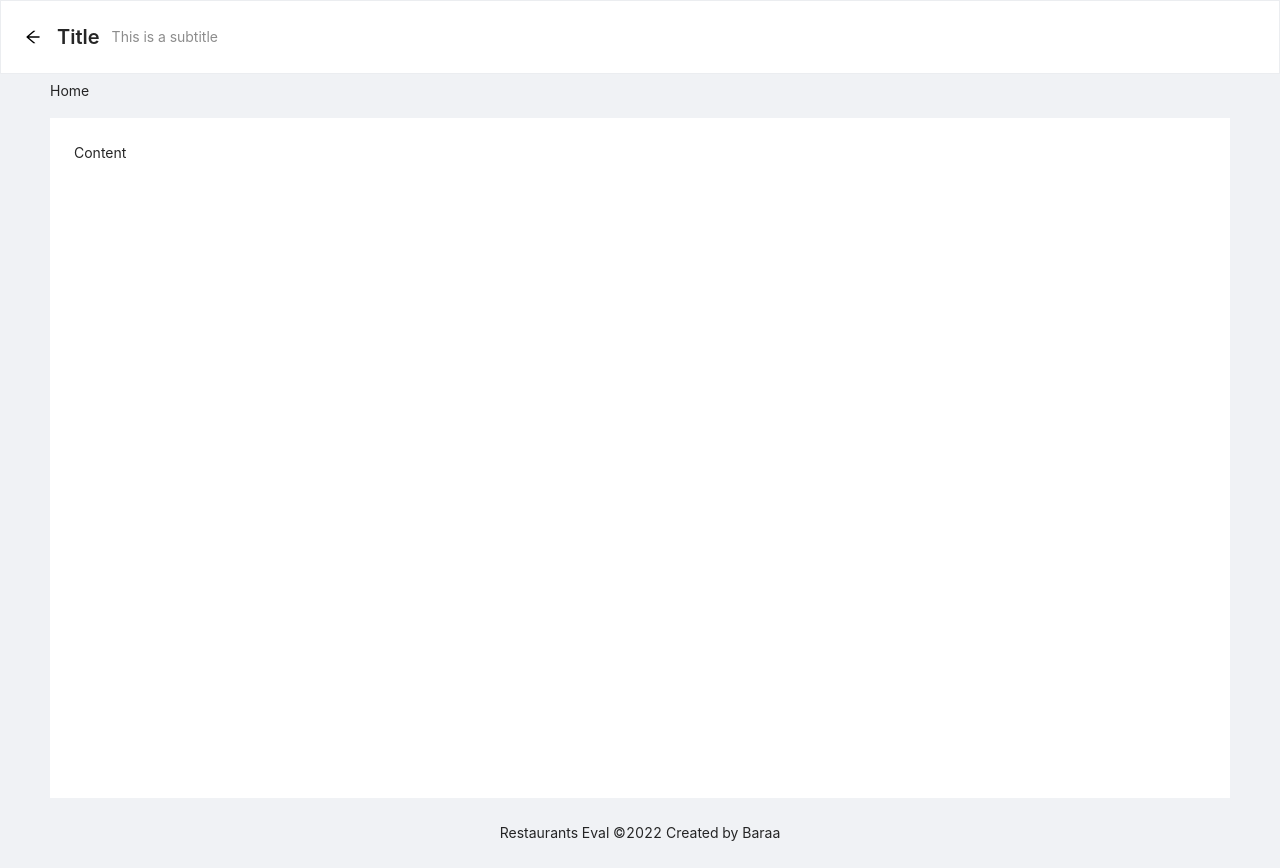
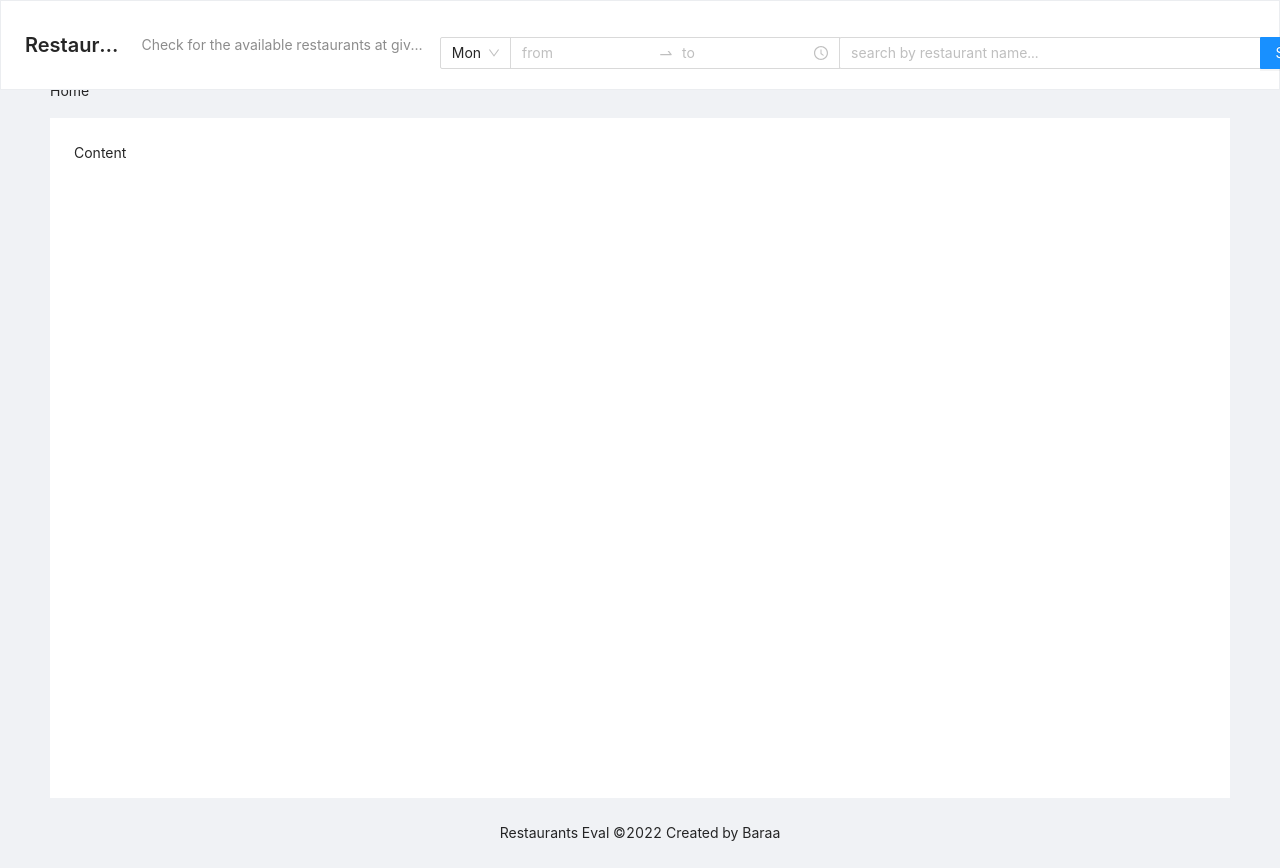
Before and after one commit to BaraaSoft/restaurant-ui, a React (Create React App) app: page / in a window 1280 px wide. Built offline with nearby package versions, Linux system fonts and the light colour scheme.

Commit message:
adding search input and time filter component

```diff
--- a/src/components/Header.tsx
+++ b/src/components/Header.tsx
@@ -1,14 +1,55 @@
 import React from 'react';
-import { PageHeader } from 'antd';
+import { PageHeader,Input,Select,TimePicker} from 'antd';
+
+const {Search} = Input;
+const { Option } = Select;
 
 
+const options = [
+    {value: 'Mon', label: 'Mon'},
+    {value: 'Tue', label: 'Tue'},
+    {value: 'Wed', label: 'Wed'},
+    {value: 'Thu', label: 'Thu'},
+    {value: 'Fri', label: 'Fri'},
+    {value: 'Sat', label: 'Sat'},
+    {value: 'Sun', label: 'Sun'},
+]
+
+const renderOptions = (options:any[])=>{
+    return options.map(opt=>{
+        return (<Option value={opt.value}>{opt.value}</Option>)
+    })
+}
+
 const Header = (props:any):JSX.Element=>{
+    const onSearch = (e:any)=>{
+
+    }
     return (
           <PageHeader
                 className="site-page-header"
-                onBack={() => null}
-                title="Title"
-                subTitle="This is a subtitle"/>
+                title="Restaurants"
+                subTitle="Check for the available restaurants at given time"
+                 extra={[
+                      <Input.Group compact>
+
+                        <Select defaultValue="Mon">
+                            {renderOptions(options)}
+                         </Select>
+                          <TimePicker.RangePicker
+                            placeholder={["from","to"]}
+                          />
+                          <Search
+                            style={{width:500}}
+                            size="middle"
+                            placeholder="search by restaurant name..."
+                            allowClear
+                            enterButton="Search"
+                            onSearch={onSearch}/>
+
+                      </Input.Group>
+
+                 ]}/>
     );
 }
 
--- a/src/index.tsx
+++ b/src/index.tsx
@@ -1,7 +1,9 @@
 import React from 'react';
 import ReactDOM from 'react-dom';
 import App from './App';
-import 'antd/dist/antd.css';
+// import 'antd/dist/antd.css';
+// import 'antd/dist/antd.css'
+import 'antd/dist/antd.min.css'
 import './index.css'
 /** Redux Setup **/
 import { Provider } from 'react-redux';
```
